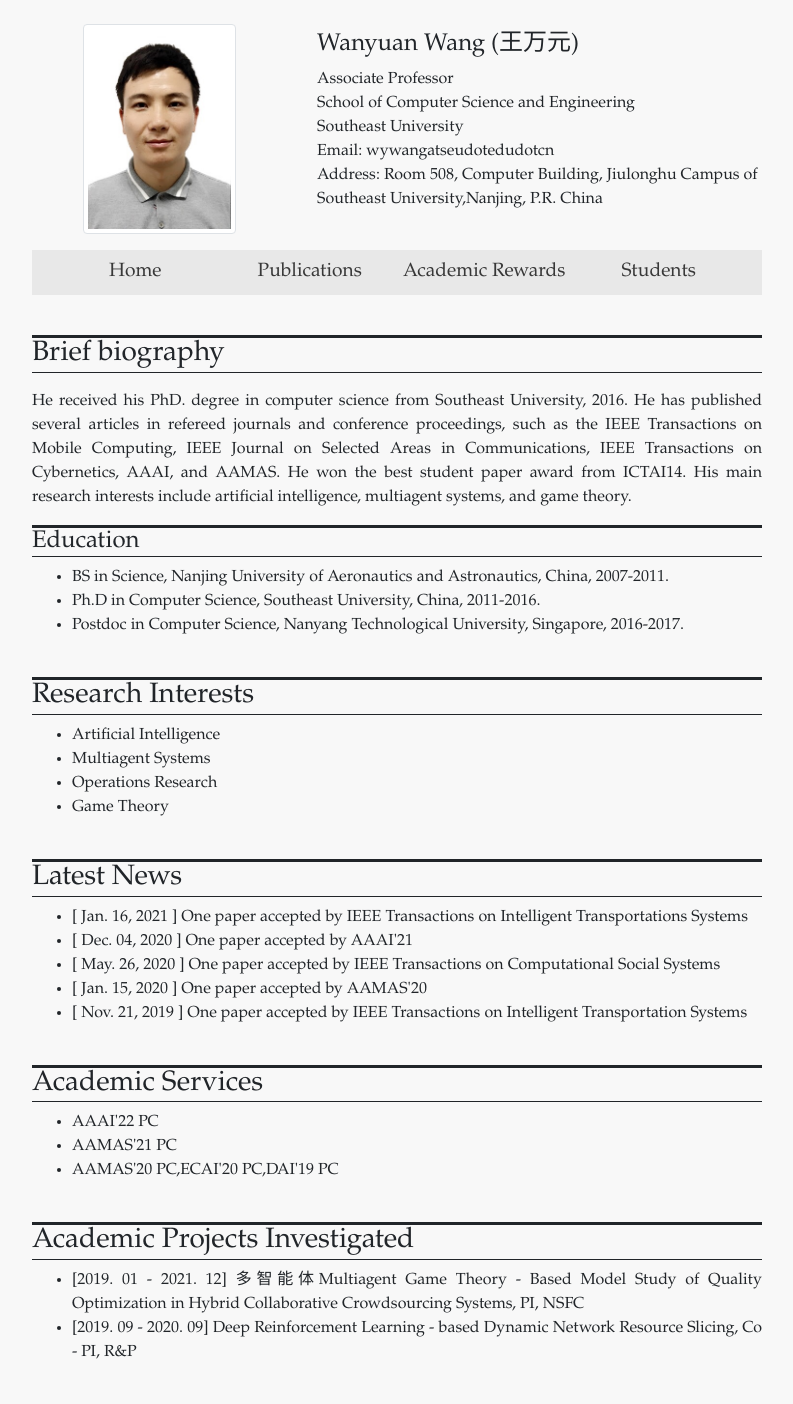
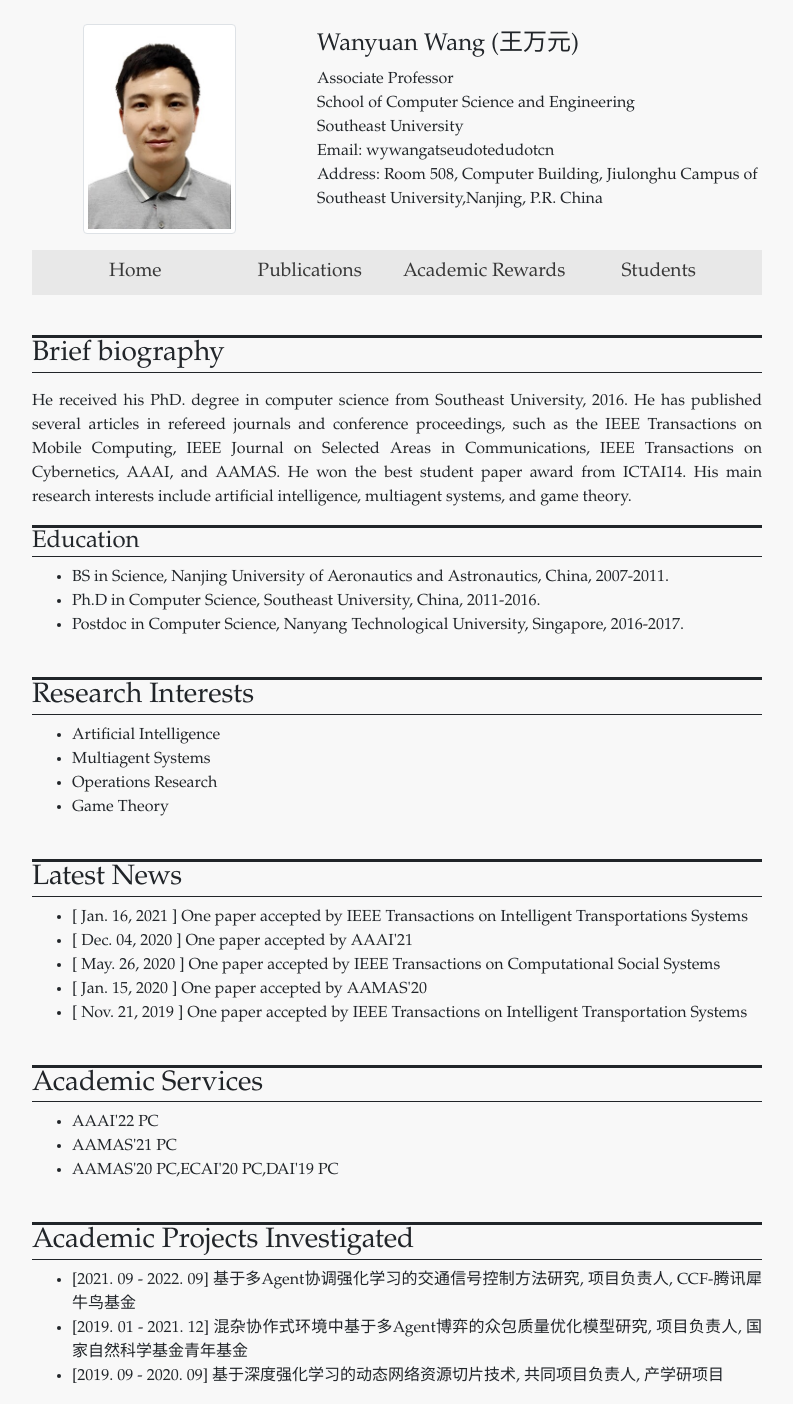
Before and after one commit to wanyuanwang/wanyuanwang.github.io, a Jekyll site: the page built from index.html, in a window 1280 px wide. Shown: the whole page, without its empty margins (243-1036 px from the left). Built offline with Jekyll 4.4.1, drawn with Linux system fonts in a browser that asks for light colours; before the commit the page ends 1380 px from its top, so only the background shows below that.

Commit message:
Update academic_projects.yml

```diff
--- a/_data/academic_projects.yml
+++ b/_data/academic_projects.yml
@@ -1,6 +1,9 @@
+-
+  date: "2021. 09 - 2022. 09"
+  name_eng: "基于多Agent协调强化学习的交通信号控制方法研究, 项目负责人, CCF-腾讯犀牛鸟基金"
 -
   date: "2019. 01 - 2021. 12"
-  name_eng: "多智能体Multiagent Game Theory - Based Model Study of Quality Optimization in Hybrid Collaborative Crowdsourcing Systems, PI, NSFC"
+  name_eng: "混杂协作式环境中基于多Agent博弈的众包质量优化模型研究, 项目负责人, 国家自然科学基金青年基金"
 -
   date: "2019. 09 - 2020. 09"
-  name_eng: "Deep Reinforcement Learning - based Dynamic Network Resource Slicing, Co - PI, R&P"
+  name_eng: "基于深度强化学习的动态网络资源切片技术, 共同项目负责人, 产学研项目"
```
